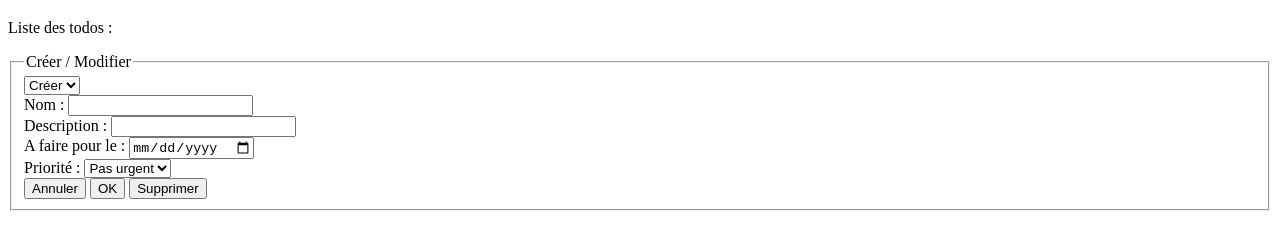
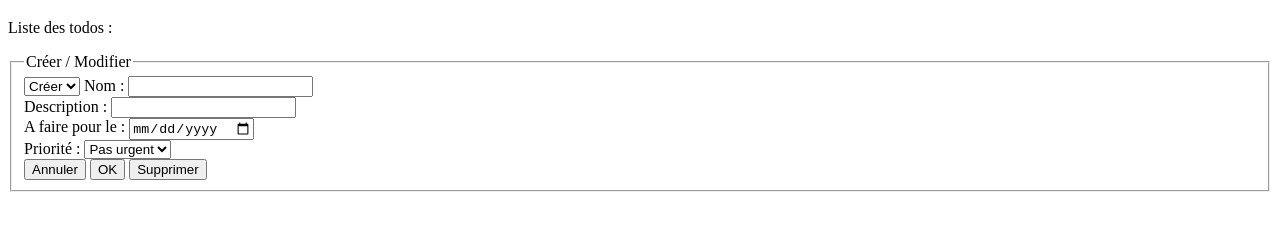
Before and after one commit to floriangarciasoto/3WA-Advanced-JS, a website with bundled scripts: page todo-list/index.html in a window 1280 px wide. Shown: the part 61-310 px from the top of the page. Built offline with nearby package versions, Linux system fonts and the light colour scheme.

Commit message:
todo-list: pushed reamaning todo-list code

```diff
--- a/todo-list/index.html
+++ b/todo-list/index.html
@@ -11,8 +11,8 @@
 	<div id="todos-list"></div>
 	<fieldset id="todo-create">
 		<legend>Créer / Modifier</legend>
-		<select id="todos-sl"><option value="0">Créer</option></select>
 		<form>
+			<select name="todoid"><option value="0">Créer</option></select>
 			Nom : <input type="text" name="name"><br>
 			Description : <input type="text" name="description"><br>
 			A faire pour le : <input type="date" name="duedate"><br>
```
